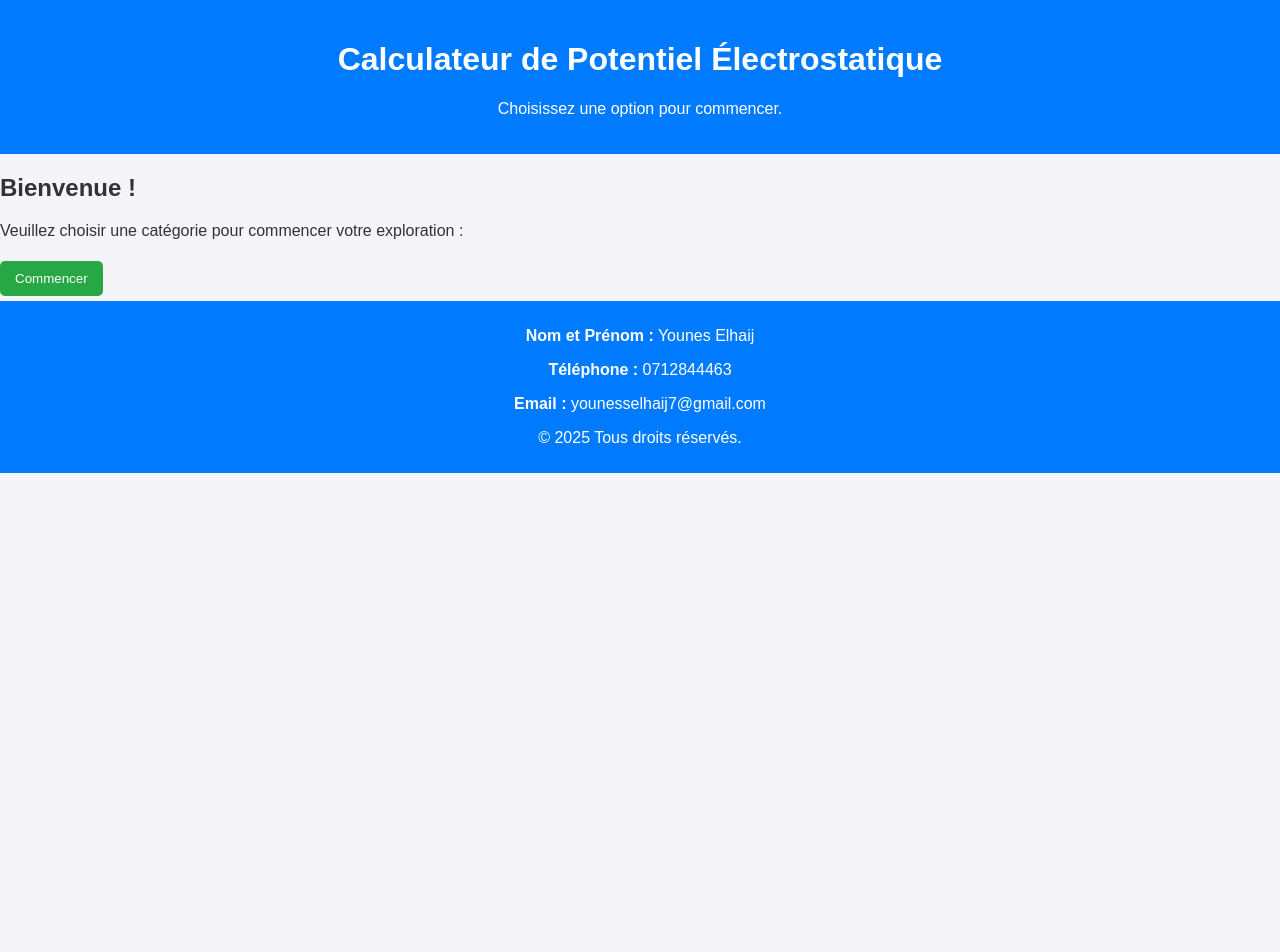
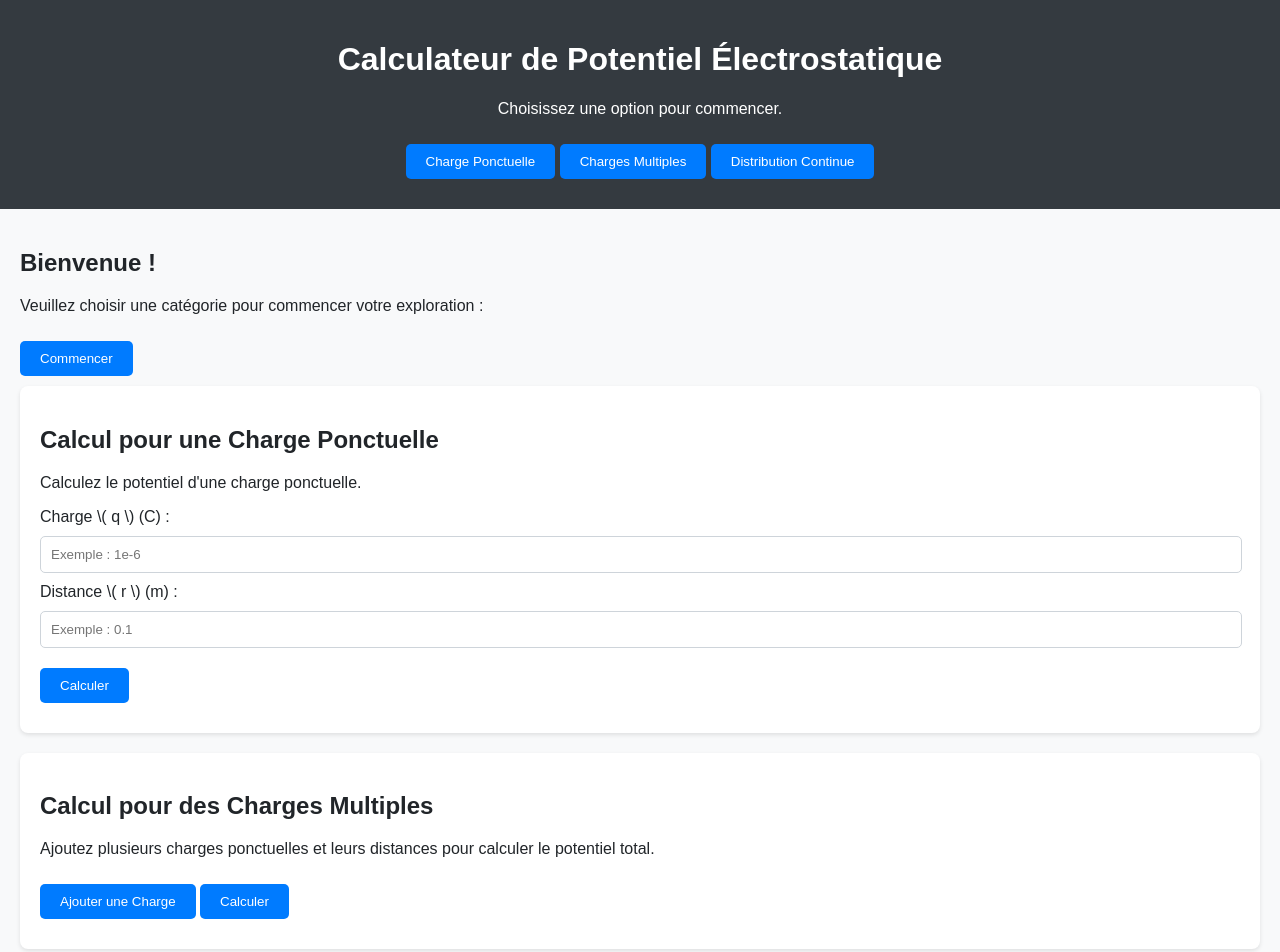
Before and after one commit to mara-666/projet, a plain HTML site: page index.html in a window 1280 px wide. Shown: the top 952 px of the page. Before the commit the page ends 800 px from the top, so only its background shows below. Drawn offline with Linux system fonts and the light colour scheme.

Commit message:
Update styles.css

```diff
--- a/styles.css
+++ b/styles.css
@@ -1,67 +1,64 @@
-/* Style général */
+/* Styles de base */
 body {
-    font-family: 'Arial', sans-serif; /* Police de caractères */
-    margin: 0; /* Marge par défaut */
-    padding: 0; /* Rembourrage par défaut */
-    background-color: #f4f4f9; /* Couleur d'arrière-plan */
-    color: #333; /* Couleur du texte */
+    font-family: 'Arial', sans-serif;
+    margin: 0;
+    padding: 0;
+    background-color: #f8f9fa;
+    color: #212529;
 }
 
 /* En-tête */
 header {
-    background: #007BFF; /* Couleur bleue pour l'en-tête */
-    color: #fff; /* Couleur du texte en blanc */
-    padding: 20px; /* Rembourrage pour l'en-tête */
-    text-align: center; /* Centrage du texte */
+    background-color: #343a40;
+    color: #ffffff;
+    padding: 20px;
+    text-align: center;
 }
 
-/* Sections du contenu */
-.content {
-    margin: 20px; /* Marge autour des sections */
-    padding: 15px; /* Rembourrage à l'intérieur des sections */
-    background: #ffffff; /* Couleur de fond blanche */
-    border-radius: 8px; /* Coins arrondis */
-    box-shadow: 0 0 10px rgba(0, 0, 0, 0.1); /* Ombre pour une profondeur */
+/* Contenu principal */
+main {
+    padding: 20px;
 }
 
-/* Masquer les sections par défaut */
-.hidden {
-    display: none; /* Ne pas afficher les sections masquées */
+/* Sections de contenu */
+.content {
+    margin-bottom: 20px;
+    padding: 20px;
+    background-color: #ffffff;
+    border-radius: 8px;
+    box-shadow: 0 2px 4px rgba(0, 0, 0, 0.1);
 }
 
-/* Styles des boutons */
+/* Boutons */
 button {
-    background: #28a745; /* Couleur verte pour les boutons */
-    color: #fff; /* Couleur du texte en blanc */
-    border: none; /* Pas de bordure */
-    padding: 10px 15px; /* Rembourrage interne */
-    margin: 5px 0; /* Marge autour des boutons */
-    border-radius: 5px; /* Coins arrondis */
-    cursor: pointer; /* Affichage de la main au survol */
+    background-color: #007bff;
+    color: #ffffff;
+    border: none;
+    padding: 10px 20px;
+    margin: 10px 0;
+    border-radius: 5px;
+    cursor: pointer;
+    transition: background-color 0.3s;
 }
 
 button:hover {
-    background: #218838; /* Couleur plus foncée au survol */
+    background-color: #0056b3;
 }
 
 /* Champs de saisie */
 input[type="number"] {
-    width: calc(100% - 20px); /* Largeur des champs de saisie */
-    padding: 10px; /* Rembourrage interne */
-    margin: 5px 0; /* Marge autour des champs de saisie */
-    border: 1px solid #ccc; /* Bordure grise pour les champs */
-    border-radius: 5px; /* Coins arrondis */
+    width: calc(100% - 20px);
+    padding: 10px;
+    margin: 10px 0;
+    border: 1px solid #ced4da;
+    border-radius: 5px;
 }
 
 /* Pied de page */
 footer {
-    text-align: center; /* Centrage du texte dans le pied de page */
-    padding: 10px; /* Rembourrage pour le pied de page */
-    background: #007BFF; /* Couleur bleue pour le pied de page */
-    color: white; /* Couleur du texte en blanc */
+    background-color: #343a40;
+    color: #ffffff;
+    text-align: center;
+    padding: 10px;
+    margin-top: 20px;
 }
-
-/* Style de contact */
-.contact {
-    margin-top: 10px; /* Marge au-dessus de la section contact */
-}
```
